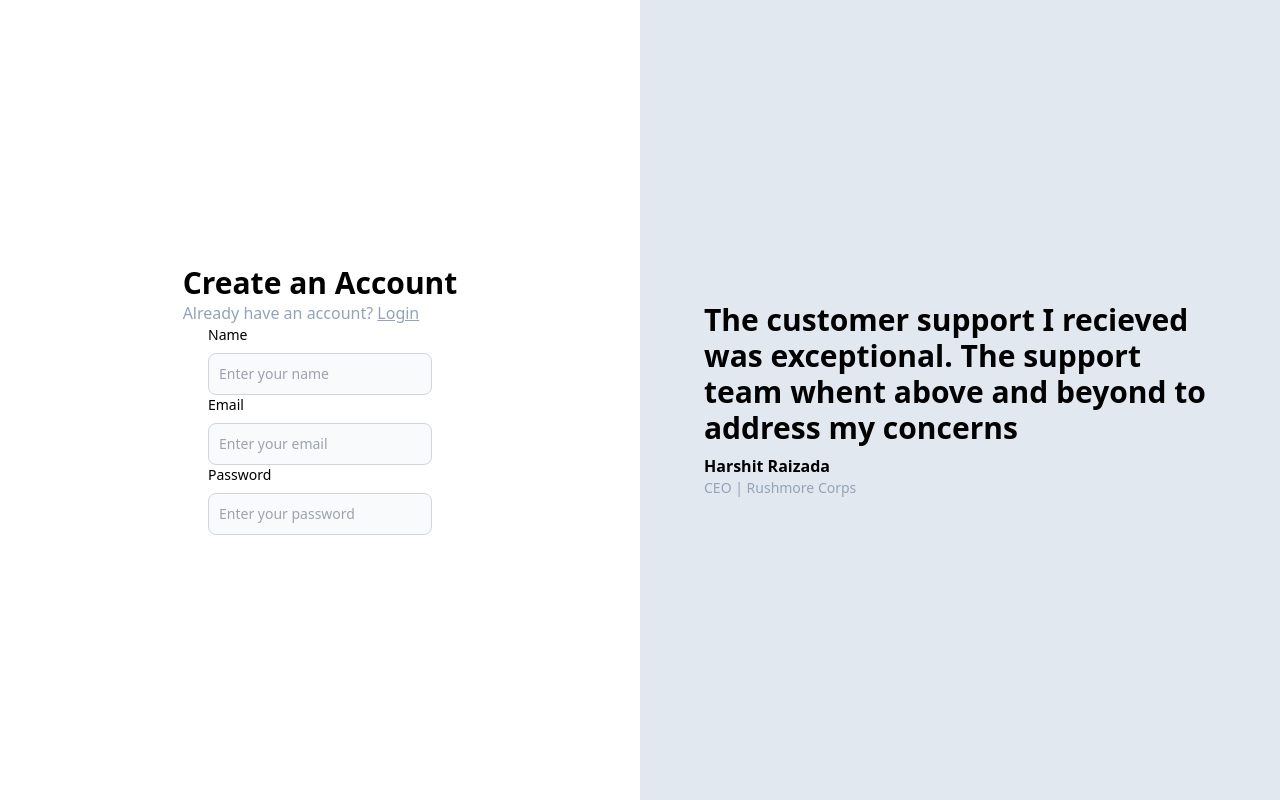
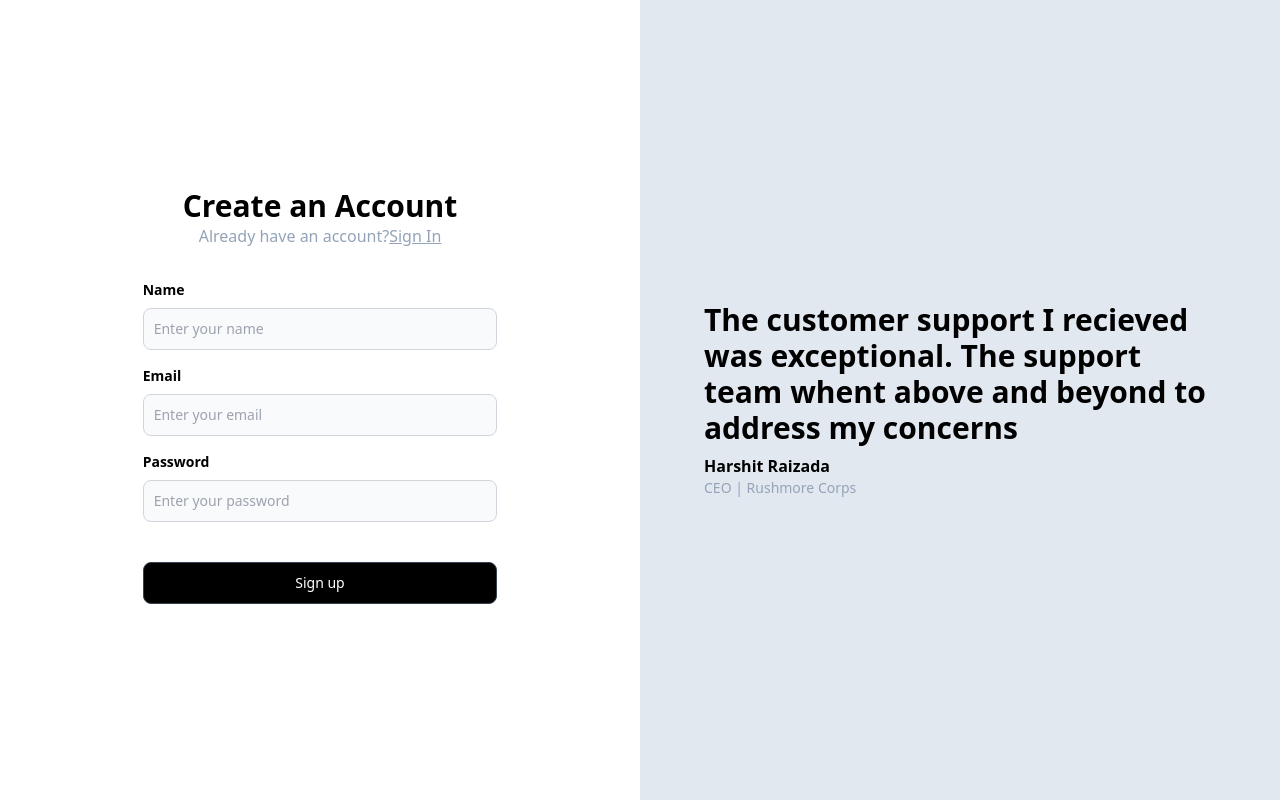
Before and after one commit to dankgarlic1/Rudimentary-Medium-Clone, a React (Vite) app in the folder frontend/: page /signup in a window 1280 px wide. Built offline with nearby package versions, Linux system fonts and the light colour scheme.

Commit message:
signup/signin page complete

```diff
--- a/frontend/src/components/Auth.tsx
+++ b/frontend/src/components/Auth.tsx
@@ -3,7 +3,8 @@
 import { Link } from "react-router-dom";
 import { SignupInput } from "@dankgarlic1/medium-blog";
 import { InputBox } from "./shared/InputBox";
-export const Auth = () => {
+import { Button } from "./shared/Button";
+export const Auth = ({ type }: { type: "signup" | "signin" }) => {
   const [postInputs, setPostInputs] = useState<SignupInput>({
     name: "",
     email: "",
@@ -11,19 +12,23 @@
   });
   return (
     <div className="h-screen flex justify-center flex-col">
-      <div className="flex justify-center">
+      <div className="flex justify-center ">
         <div>
+          <div className="px-10">
             <div className="font-bold  text-3xl">Create an Account</div>
-          <div className="text-slate-400 ">
-            Already have an account?{" "}
-            <Link to={"/signin"} className="underline ">
-              Login
+            <div className="text-slate-400 text-center">
+              {type === "signin"
+                ? "Don't have an account?"
+                : "Already have an account?"}
+              <Link
+                to={type === "signin" ? "/signup" : "/signin"}
+                className="underline "
+              >
+                {type === "signin" ? "Sign Up" : "Sign In"}
               </Link>
             </div>
           </div>
-      </div>
-      <div className="flex justify-center">
-        <div>
+          <div className="pt-4">
             <InputBox
               type="text"
               title="Name"
@@ -58,6 +63,10 @@
               }}
             />
           </div>
+          <div className="pt-8">
+            <Button authType={type === "signup" ? "Sign up" : "Sign in"} />
+          </div>
+        </div>
       </div>
     </div>
   );
--- /dev/null
+++ b/frontend/src/components/shared/Button.tsx
@@ -0,0 +1,13 @@
+interface ButtonProp {
+  authType: string;
+}
+
+export const Button = (props: ButtonProp) => {
+  return (
+    <div>
+      <button className="bg-black hover:bg-gray-600 active:bg-gray-700   text-white text-sm font-medium py-2.5 px-5 w-full my-2 border border-gray-700 rounded-lg">
+        {props.authType}
+      </button>
+    </div>
+  );
+};
--- a/frontend/src/components/shared/InputBox.tsx
+++ b/frontend/src/components/shared/InputBox.tsx
@@ -8,7 +8,7 @@
 export const InputBox = (props: Props) => {
   return (
     <div>
-      <label className="block mb-2 text-sm font-medium text-black">
+      <label className="block mb-2 text-sm font-semibold text-black pt-4">
         {props.title}
       </label>
       <input
--- a/frontend/src/pages/Signin.tsx
+++ b/frontend/src/pages/Signin.tsx
@@ -1,7 +1,17 @@
-import React from "react";
+import Quote from "../components/Quote";
+import Auth from "../components/Auth";
 
 const Signin = () => {
-  return <div>Signin</div>;
+  return (
+    <div className="grid grid-cols-1 lg:grid-cols-2">
+      <div>
+        <Auth type="signin" />
+      </div>
+      <div className="hidden lg:block">
+        <Quote />
+      </div>
+    </div>
+  );
 };
 
 export default Signin;
--- a/frontend/src/pages/Signup.tsx
+++ b/frontend/src/pages/Signup.tsx
@@ -3,11 +3,11 @@
 
 const Signup = () => {
   return (
-    <div className="grid grid-cols-2">
+    <div className="grid grid-cols-1 lg:grid-cols-2">
       <div>
-        <Auth />
+        <Auth type="signup" />
       </div>
-      <div className="invisible lg:visible">
+      <div className="hidden lg:block">
         <Quote />
       </div>
     </div>
```
Lines whose indentation alone changed are shown as unchanged.
